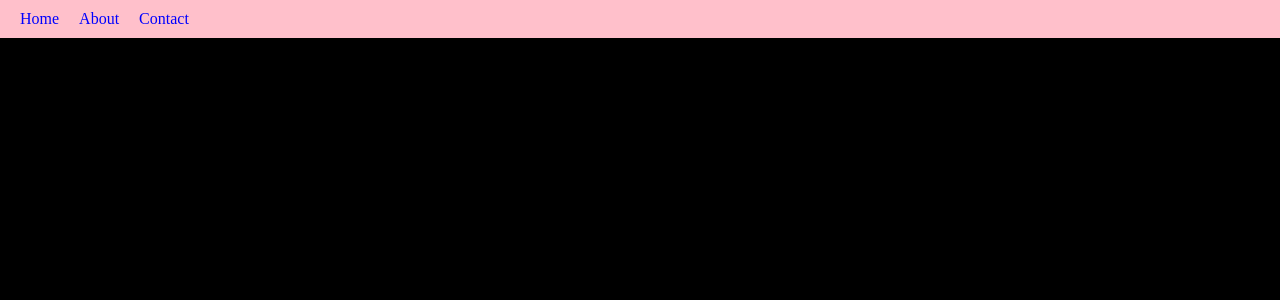
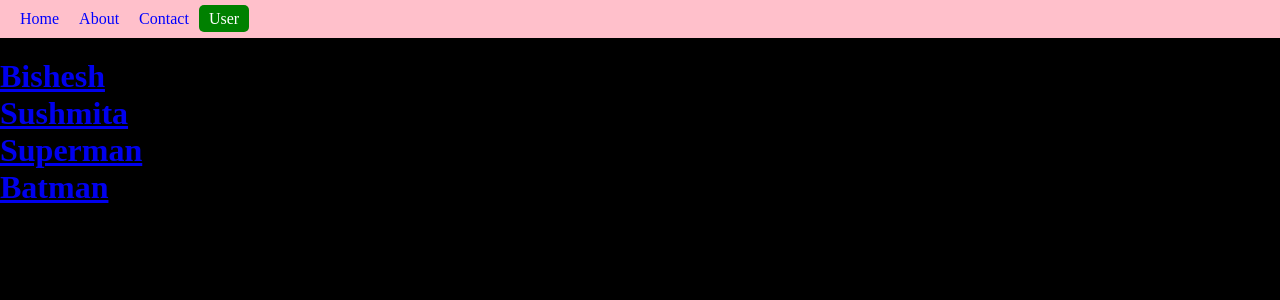
Before and after one commit to bisheshshrestha/React_Router, a React (Vite) app: page /user in a window 1280 px wide. Before the commit this address had no page. Shown: the top 300 px of the page. Built offline with nearby package versions, Linux system fonts and the light colour scheme.

Commit message:
Dynamic routing in users

```diff
--- a/src/App.jsx
+++ b/src/App.jsx
@@ -4,6 +4,8 @@ import Home from "./Pages/Home";
 import About from "./Pages/About";
 import Contact from "./Pages/Contact";
 import Navbar from "./components/Navbar";
+import User from "./Pages/User";
+import Dynamic_User from "./Pages/Dynamic_User";
 
 const App = () => {
   return (
@@ -14,6 +16,8 @@ const App = () => {
           <Route path="/" element={<Home />} />
           <Route path="/about" element={<About />} />
           <Route path="/contact" element={<Contact />} />
+          <Route path="/user" element={<User />} />
+          <Route path="/user/:id" element={<Dynamic_User />} />
         </Routes>
       </Router>
     </>
--- /dev/null
+++ b/src/Pages/Dynamic_User.jsx
@@ -0,0 +1,9 @@
+import React from 'react'
+
+const Dynamic_User = () => {
+  return (
+    <div>Dynamic_User</div>
+  )
+}
+
+export default Dynamic_User
--- /dev/null
+++ b/src/Pages/User.jsx
@@ -0,0 +1,24 @@
+import React from "react";
+import { Link } from "react-router-dom";
+
+const User = () => {
+  const user = [
+    { id: 1, name: "Bishesh", gmail: "bishesh@gmail.com", age: 24 },
+    { id: 2, name: "Sushmita", gmail: "sushmita@gmail.com", age: 23 },
+    { id: 3, name: "Superman", gmail: "superman@gmail.com", age: 20 },
+    { id: 4, name: "Batman", gmail: "batman@gmail.com", age: 20 },
+  ];
+  return (
+    <>
+      {user.map((data) => (
+        <div key={data.id}>
+          <Link to={`/user/${data.id}`}>
+            <h1>{data.name}</h1>
+          </Link>
+        </div>
+      ))}
+    </>
+  );
+};
+
+export default User;
--- a/src/components/Navbar.jsx
+++ b/src/components/Navbar.jsx
@@ -8,7 +8,7 @@ const Navbar = () => {
         style={{
           backgroundColor: "pink",
           padding: "10px",
-          marginBottom: "100px",
+          marginBottom: "20px",
         }}
       >
         <NavLink
@@ -47,6 +47,19 @@ const Navbar = () => {
         >
           Contact
         </NavLink>
+
+        <NavLink
+          style={({ isActive }) => ({
+            color: isActive ? "white" : "blue",
+            backgroundColor: isActive ? "green" : "transparent",
+            padding: "5px 10px",
+            borderRadius: "5px",
+            textDecoration: "none",
+          })}
+          to={"/user"}
+        >
+          User
+        </NavLink>
       </div>
     </>
   );
```
